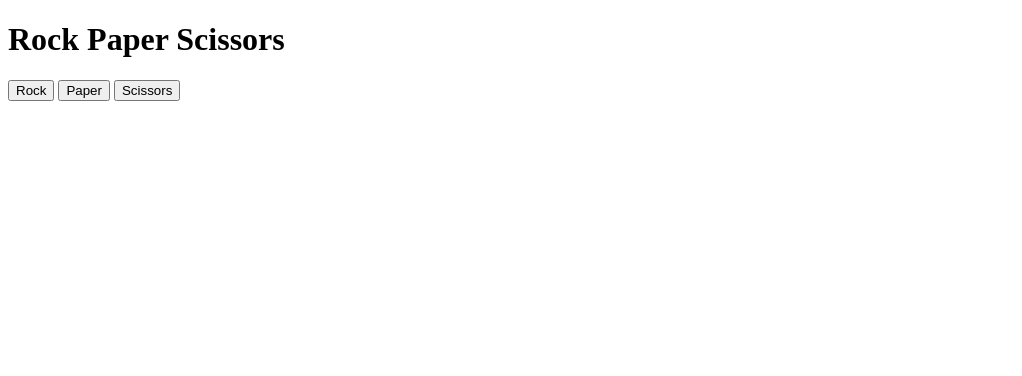
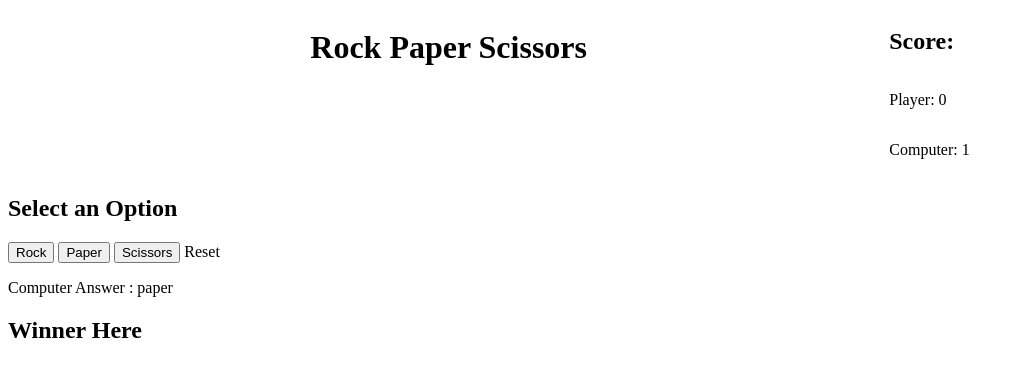
Before and after one commit to tylersmoot/rock-paper-scissor, a plain HTML site: page index.html in a window 1280 px wide. Both pictures are taken after a click on the button "Rock". Shown: the whole page, without its empty margins (0-1022 px from the left). Drawn offline with Linux system fonts and the light colour scheme.

Commit message:
index.html

```diff
--- a/index.html
+++ b/index.html
@@ -1,6 +1,7 @@
 <!DOCTYPE html>
 <html lang="en">
 <head>
+    <link rel="stylesheet" type="text/css" href="styles.css">
     <meta charset="UTF-8">
     <meta http-equiv="X-UA-Compatible" content="IE=edge">
     <meta name="viewport" content="width=device-width, initial-scale=1.0">
@@ -8,14 +9,40 @@
 </head>
 <body>
 
+
+
+
+<div class="container">
+
     <h1>Rock Paper Scissors</h1>
 
-<div id="container">
-    <button id="rock">Rock</button>
-    <button id="paper">Paper</button>
-    <button id="scissors">Scissors</button>
+<div class="scoreContainer">
+
+<h2>Score: </h2>
+
+   <p>Player: <span id="playerCounter"></span></p>
+
+       <p>Computer: <span id="computerCounter"></span></p>
+
+   </div>
 
 </div>
+
+
+<h2>Select an Option</h2>
+<button id="rock">Rock</button>
+<button id="paper">Paper</button>
+<button id="scissors">Scissors</button>
+
+<span id ="reset">Reset</span>
+
+
+
+
+
+<p>Computer Answer : <span id="computerChoice"></span></p>
+
+<h2>Winner Here</h2>
 
 
     <script src="script.js"></script>
--- a/script.js
+++ b/script.js
@@ -1,10 +1,19 @@
 const options = ["rock", "paper", "scissors"];
-let userSelection = "rock";
+let userSelection;
 let computerAnswer = computerPlay();
 computerScore = 0;
 userScore = 0;
 const maxScore = 5;
-let result = userSelection.localeCompare(computerAnswer);
+// let result = userSelection.localeCompare(computerAnswer);
+let buttons = document.querySelectorAll("button");
+let btnRock = document.querySelector("#rock");
+let btnPaper = document.querySelector("#paper");
+let btnScissors = document.querySelector("#scissors");
+
+
+
+
+
 
 
 
@@ -13,9 +22,9 @@ function computerPlay () {
 
     let computerAnswer = Math.floor(Math.random() * options.length);
 
+      return options[computerAnswer];
 
-    return options[computerAnswer];
-    computerAnswer = options[computerAnswer];
+         computerAnswer = options[computerAnswer];
 
     };
 
@@ -23,15 +32,19 @@ function computerPlay () {
 
 
 
+
+
 function playRound(userSelection, computerAnswer) {
 
-    if (result === 0 === true) {
-        console.log("tie");
-        return;
-        }
 
 
-if (userSelection === "rock" && computerAnswer !== "paper") {
+    // if (result === 0 === true) {
+    //     console.log("tie");
+    //     return;
+    //     }
+
+
+if (userSelection && computerAnswer !== "paper") {
     console.log("You win");
     userScore++;
     return;
@@ -55,6 +68,7 @@ if (userSelection === "rock" && computerAnswer !== "paper") {
                 return;
             }
 
+
 };
 
 
@@ -66,45 +80,59 @@ if (userSelection === "rock" && computerAnswer !== "paper") {
 
 
 
+let computerChoice = document.querySelector("#computerChoice");
+let computerCounter = document.querySelector("#computerCounter");
+let playerCounter = document.querySelector("#playerCounter");
+
+
+
+
+buttons.forEach((button) => {
+
+
+    button.addEventListener("click", () => {
+
+
+        playRound(userSelection,computerAnswer);
+        computerChoice.textContent = computerAnswer;
+        computerCounter.textContent = computerScore;
+        playerCounter.textContent = userScore;
+
+    });
+
+
+});
 
 
 
 
 
+let reset = document.querySelector("#reset");
+
+reset.addEventListener("click", () => {
+
+
+computerChoice.textContent = "";
+userSelection;
+
+
+});
 
 
 
 
 
-// function game () {
+  btnPaper.addEventListener("click", () => {
+    userSelection = "paper";
+     console.log("you clicked paper");
+})
 
+     btnRock.addEventListener("click", () => {
+      userSelection = "rock";
+       console.log("you clicked rock");
+})
 
-//         playRound(userSelection, computerAnswer);
-
-
-
-// if (userScore < computerScore) {
-
-//     return "computer wins the game";
-
-
-// }
-
-//    else if (userScore > computerScore) {
-
-//       return "you win the game," +"your score is : " + userScore;
-
-
-// }
-
-
-
-
-
-
-function reset () {
-
-    userScore = 0;
-    computerScore = 0;
-
-};
+        btnScissors.addEventListener("click", () => {
+         userSelection = "scissors";
+          console.log("you clicked scissors")
+})
--- /dev/null
+++ b/styles.css
@@ -0,0 +1,14 @@
+.container {
+
+display: flex;
+flex: 0 1 0%;
+justify-content: space-evenly;
+
+}
+
+.scoreContainer {
+
+display: flex;
+flex-direction: column;
+
+}
```
